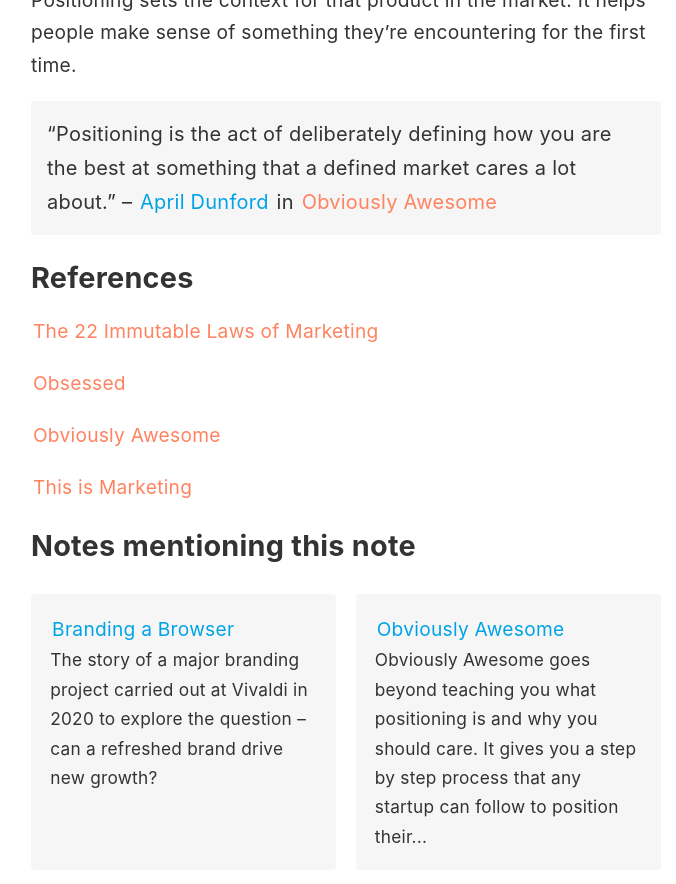
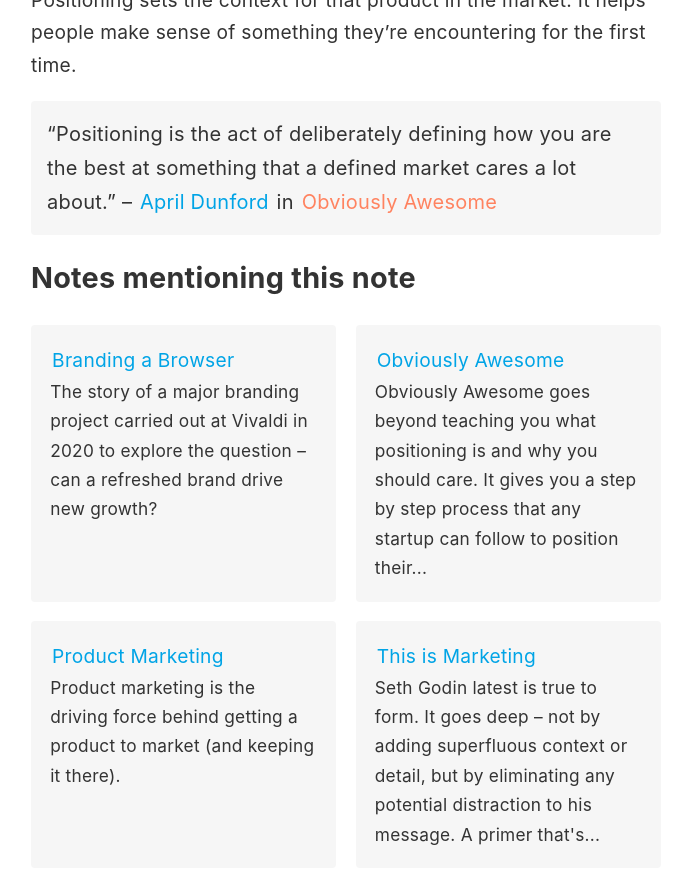
Before and after one commit to jonmccull/digital-garden, a Jekyll site: the page built from _notes/positioning.md, in a window 1280 px wide and 900 px high, scrolled down 482 px. Shown: the top 884 px of the window, without its empty margins (294-970 px from the left). Built offline with Jekyll 4.4.1, drawn with Linux system fonts in a browser that asks for light colours.

Commit message:
Update, Note, Positioning
Removing the redundant References section

Signed-off-by: Jon McCullough <jonmccull@pm.me>

```diff
--- a/_notes/positioning.md
+++ b/_notes/positioning.md
@@ -11,13 +11,3 @@
 Positioning sets the context for that product in the market. It helps people make sense of something they're encountering for the first time.
 
 > "Positioning is the act of deliberately defining how you are the best at something that a defined market cares a lot about." – [April Dunford](https://twitter.com/aprildunford?lang=en) in [[Obviously Awesome]]
-
-## References
-
-[[The 22 Immutable Laws of Marketing]]
-
-[[Obsessed]]
-
-[[Obviously Awesome]]
-
-[[This is Marketing]]
```
